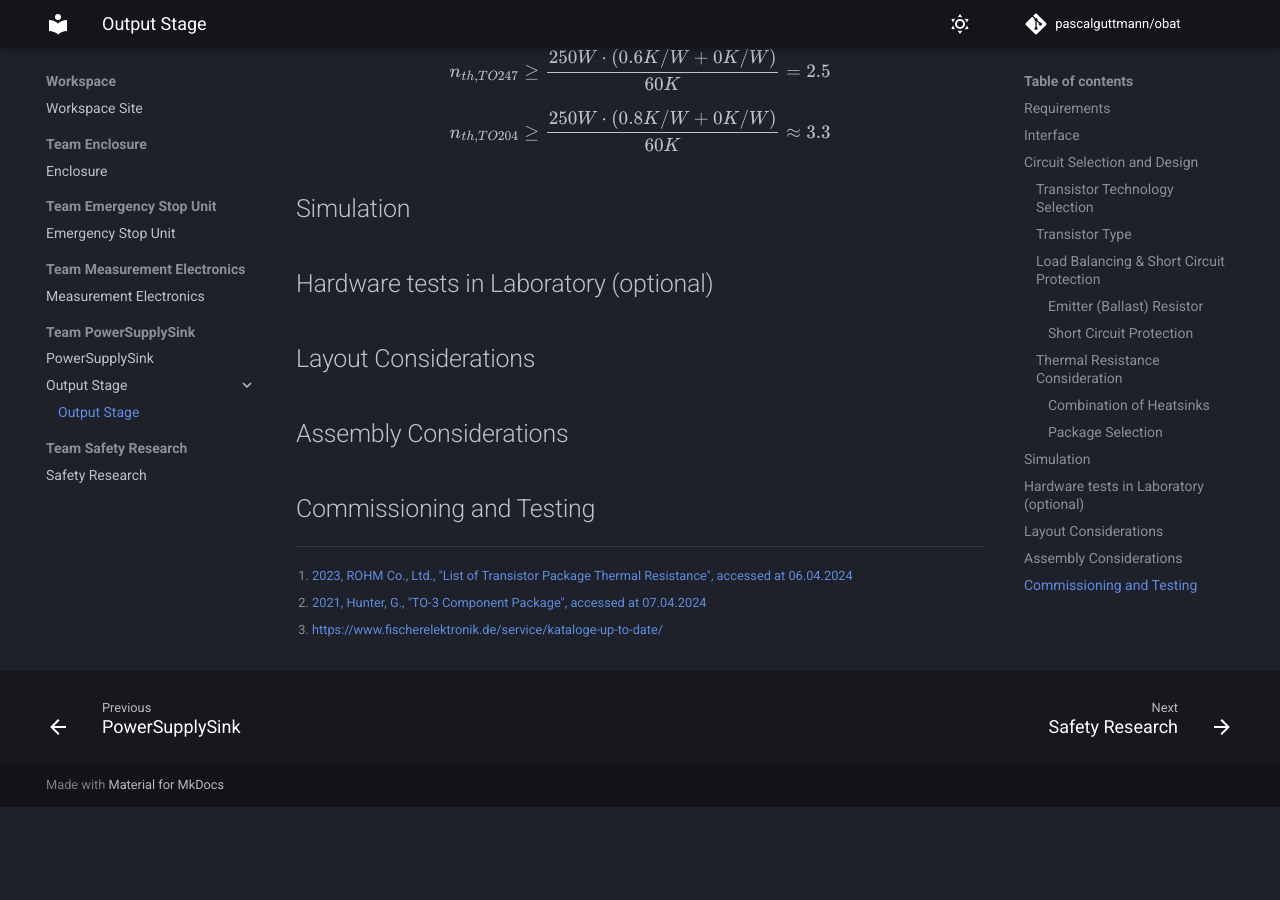
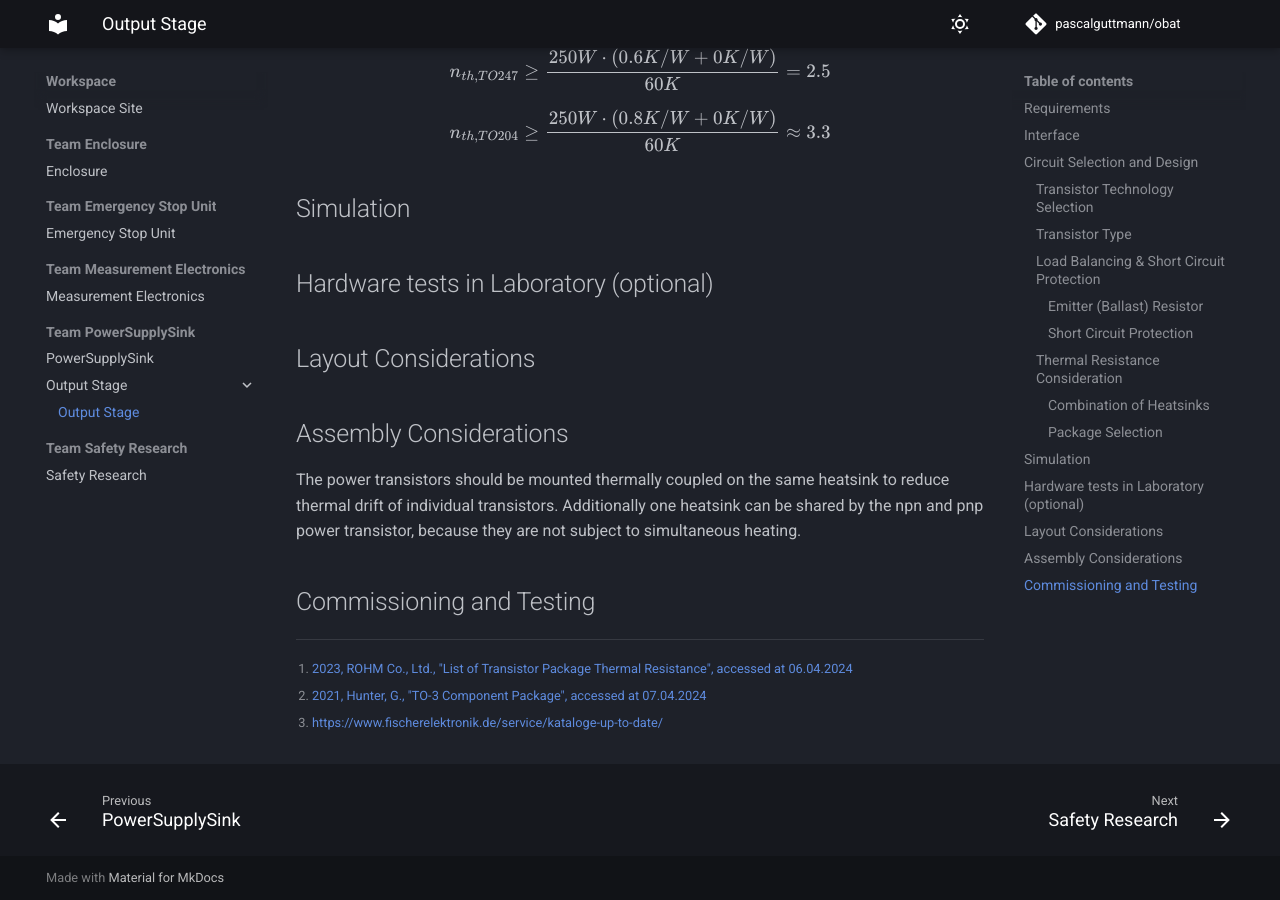
Before and after one commit to pascalguttmann/obat, an MkDocs documentation site: the page built from docs/workspace/pss/outstage/outstage.md, in a window 1280 px wide and 900 px high, scrolled down 5425 px. Built offline with MkDocs 1.6.1 and Material for MkDocs 9.7.7, drawn with Linux system fonts in a browser that asks for light colours; comment, search, counter and statistics services are not loaded; before the commit the page ends 6232 px from its top, so only the background shows below that.

Commit message:
add assembly hints pss

```diff
--- a/docs/workspace/pss/outstage/outstage.md
+++ b/docs/workspace/pss/outstage/outstage.md
@@ -256,5 +256,10 @@ Layout Considerations
 Assembly Considerations
 -----------------------
 
+The power transistors should be mounted thermally coupled on the same heatsink
+to reduce thermal drift of individual transistors.
+Additionally one heatsink can be shared by the npn and pnp power transistor,
+because they are not subject to simultaneous heating.
+
 Commissioning and Testing
 -------------------------
```
